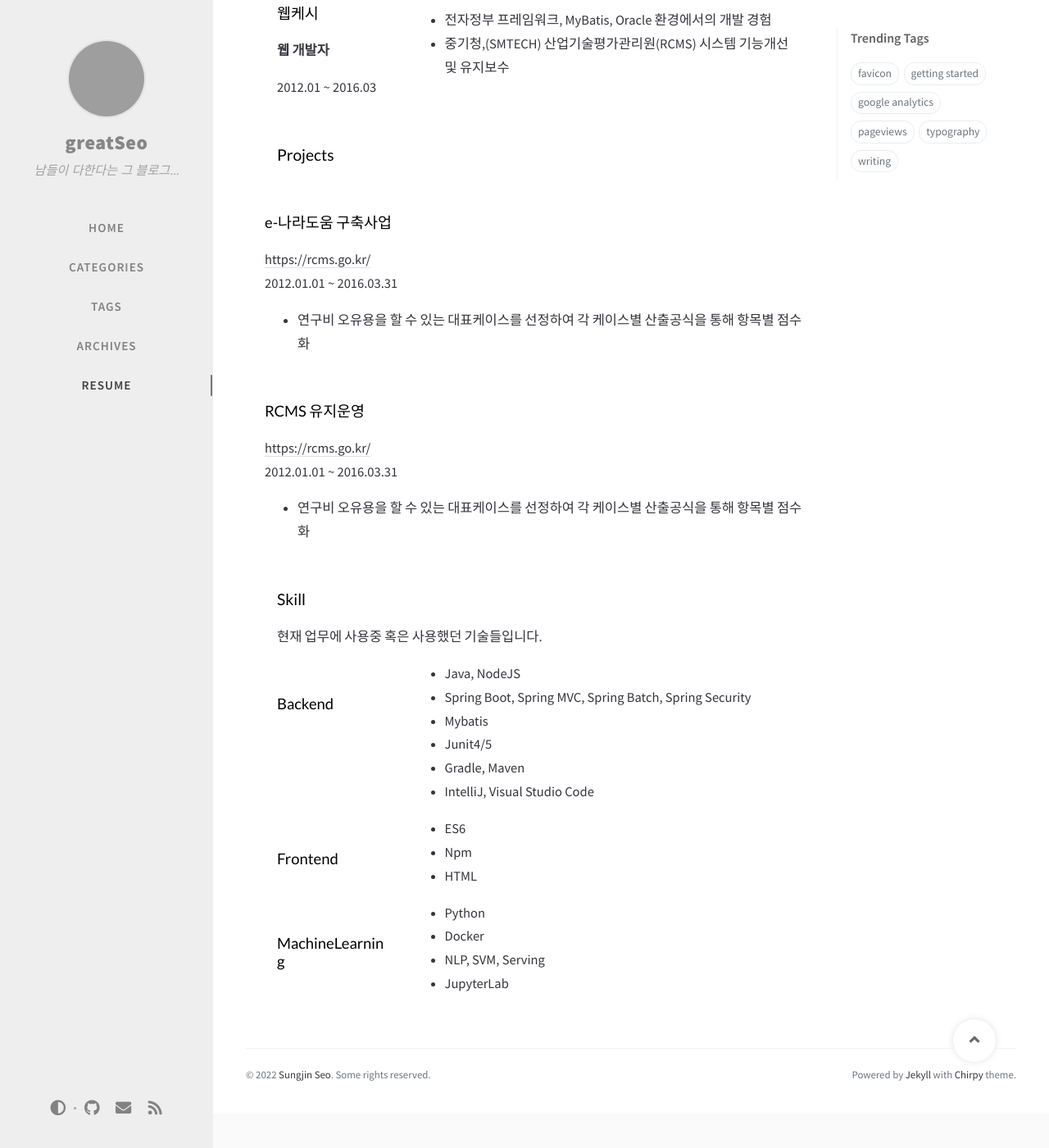
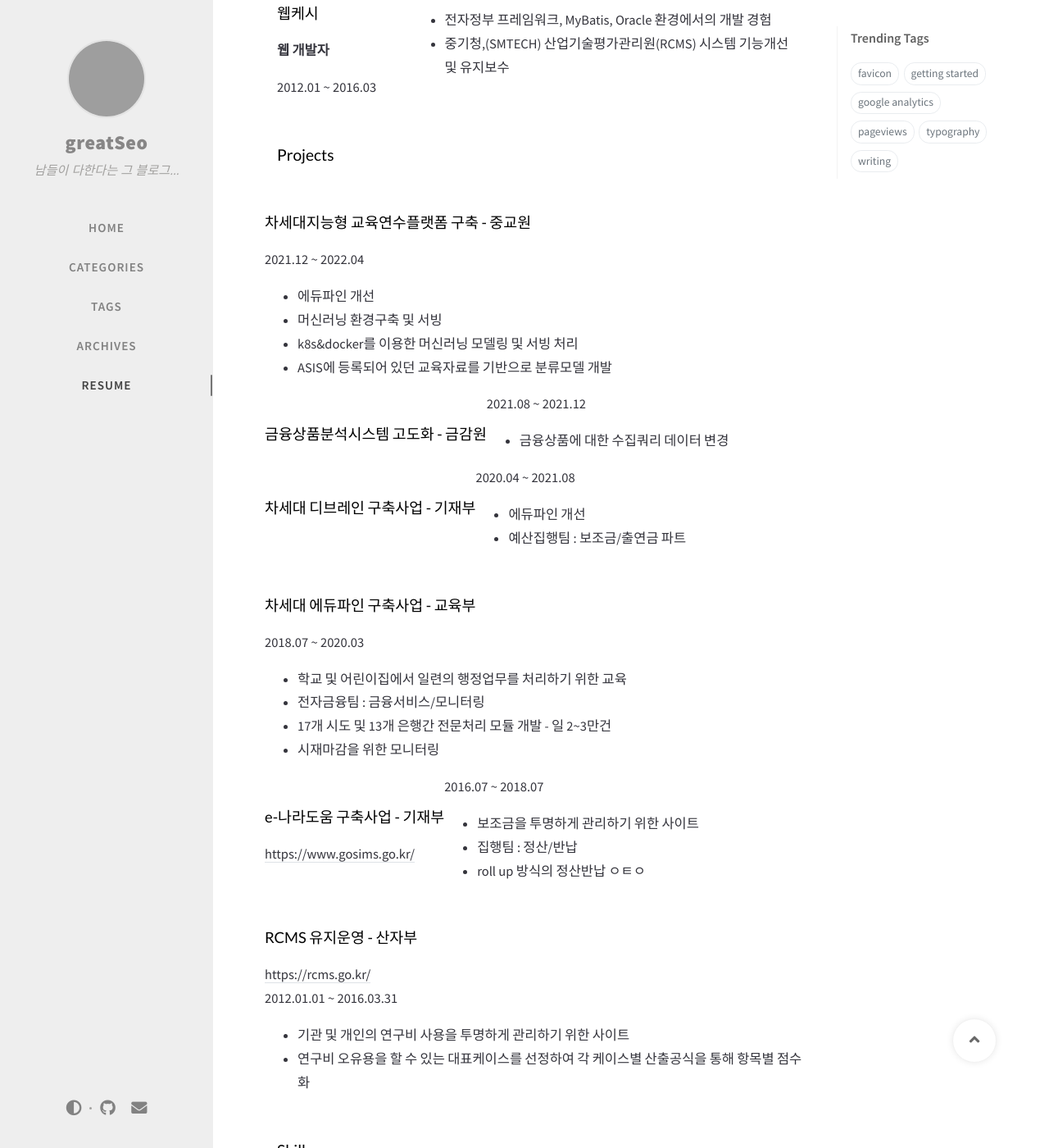
Before and after one commit to sungjinseo/sungjinseo.github.io, a Jekyll site: the page built from _tabs/resume.md, in a window 1280 px wide and 1400 px high, scrolled down 710 px. Shown: the whole window at 82% size. Built offline with Jekyll 4.4.1, drawn with Linux system fonts in a browser that asks for light colours; nearby versions of some CDN libraries; comment, search, counter and statistics services are not loaded; before the commit the page ends 2068 px from its top, so only the background shows below that; grey boxes are pictures that could not be loaded.

Commit message:
resume update

```diff
--- a/_data/contact.yml
+++ b/_data/contact.yml
@@ -7,10 +7,6 @@
   type: email
   icon: 'fas fa-envelope'
   noblank: true            # open link in current tab
--
-  type: rss
-  icon: 'fas fa-rss'
-  noblank: true
 
 # Uncomment and complete the url below to enable more contact options
 # -
--- a/_data/resume/projects.yml
+++ b/_data/resume/projects.yml
@@ -1,15 +1,57 @@
 - layout: top-middle
-  name: e-나라도움 구축사업
+  name: 차세대지능형 교육연수플랫폼 구축 - 중교원
+  link:
+  quote: >
+    2021.12 ~ 2022.04
+  description: | # this will include new lines to allow paragraphs
+    * 에듀파인 개선
+    * 머신러닝 환경구축 및 서빙
+    * k8s&docker를 이용한 머신러닝 모델링 및 서빙 처리
+    * ASIS에 등록되어 있던 교육자료를 기반으로 분류모델 개발
+
+- layout: top-middle
+  name: 금융상품분석시스템 고도화 - 금감원
+  link:
+  quote: >
+    2021.08 ~ 2021.12
+  description: | # this will include new lines to allow paragraphs
+    * 금융상품에 대한 수집쿼리 데이터 변경
+
+- layout: top-middle
+  name: 차세대 디브레인 구축사업 - 기재부
+  link:
+  quote: >
+    2020.04 ~ 2021.08
+  description: | # this will include new lines to allow paragraphs
+    * 에듀파인 개선
+    * 예산집행팀 : 보조금/출연금 파트
+
+- layout: top-middle
+  name: 차세대 에듀파인 구축사업 - 교육부
+  link:
+  quote: >
+    2018.07 ~ 2020.03
+  description: | # this will include new lines to allow paragraphs
+    * 학교 및 어린이집에서 일련의 행정업무를 처리하기 위한 교육
+    * 전자금융팀 : 금융서비스/모니터링
+    * 17개 시도 및 13개 은행간 전문처리 모듈 개발 - 일 2~3만건
+    * 시재마감을 위한 모니터링
+
+- layout: top-middle
+  name: e-나라도움 구축사업 - 기재부
+  link: https://www.gosims.go.kr/
+  quote: >
+    2016.07 ~ 2018.07
+  description: | # this will include new lines to allow paragraphs
+    * 보조금을 투명하게 관리하기 위한 사이트
+    * 집행팀 : 정산/반납
+    * roll up 방식의 정산반납 ㅇㅌㅇ
+
+- layout: top-middle
+  name: RCMS 유지운영 - 산자부
   link: https://rcms.go.kr/
   quote: >
     2012.01.01 ~ 2016.03.31
   description: | # this will include new lines to allow paragraphs
+    * 기관 및 개인의 연구비 사용을 투명하게 관리하기 위한 사이트
     * 연구비 오유용을 할 수 있는 대표케이스를 선정하여 각 케이스별 산출공식을 통해 항목별 점수화
-
-- layout: top-middle
-  name: RCMS 유지운영
-  link: https://rcms.go.kr/
-  quote: >
-    2012.01.01 ~ 2016.03.31
-  description: | # this will include new lines to allow paragraphs
-    * 연구비 오유용을 할 수 있는 대표케이스를 선정하여 각 케이스별 산출공식을 통해 항목별 점수화
```
